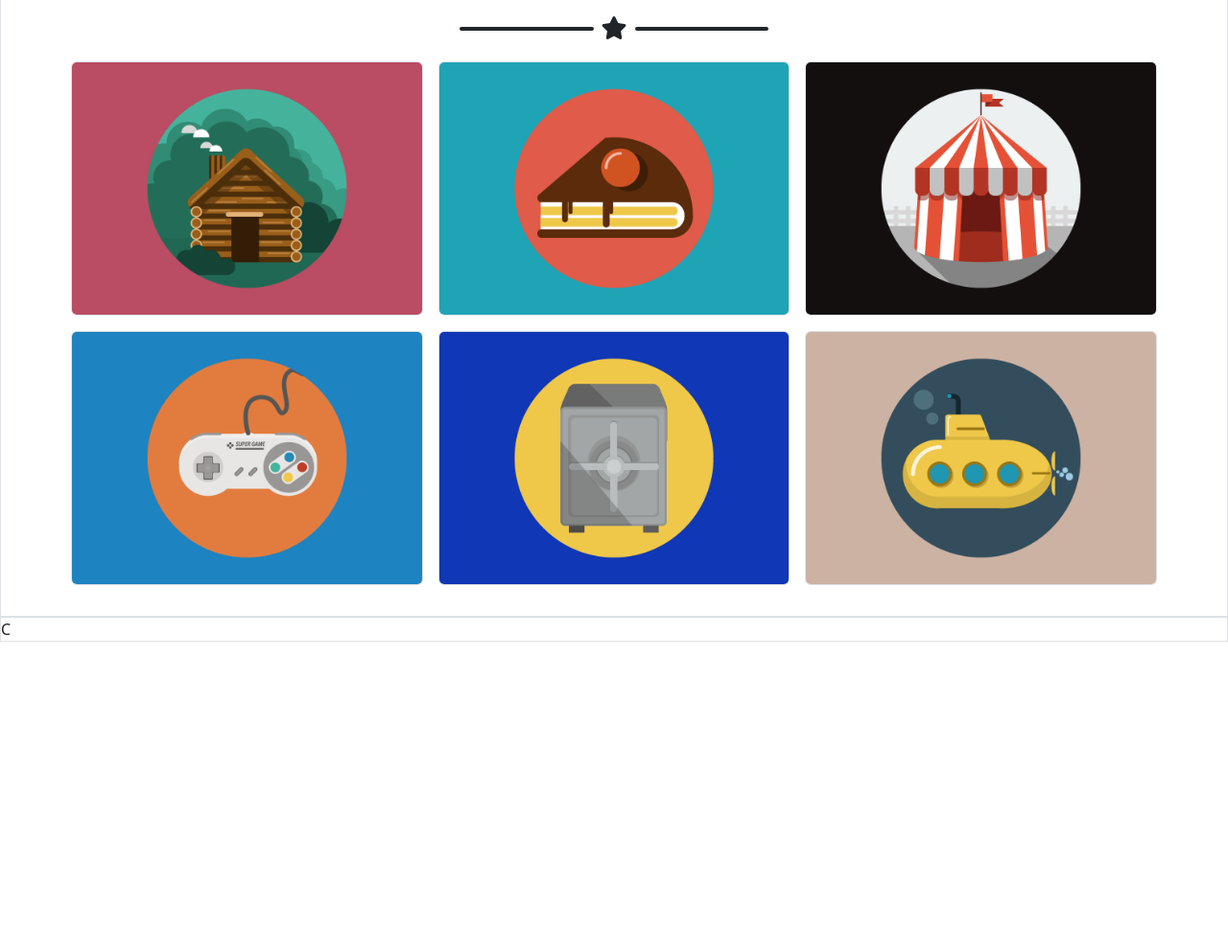
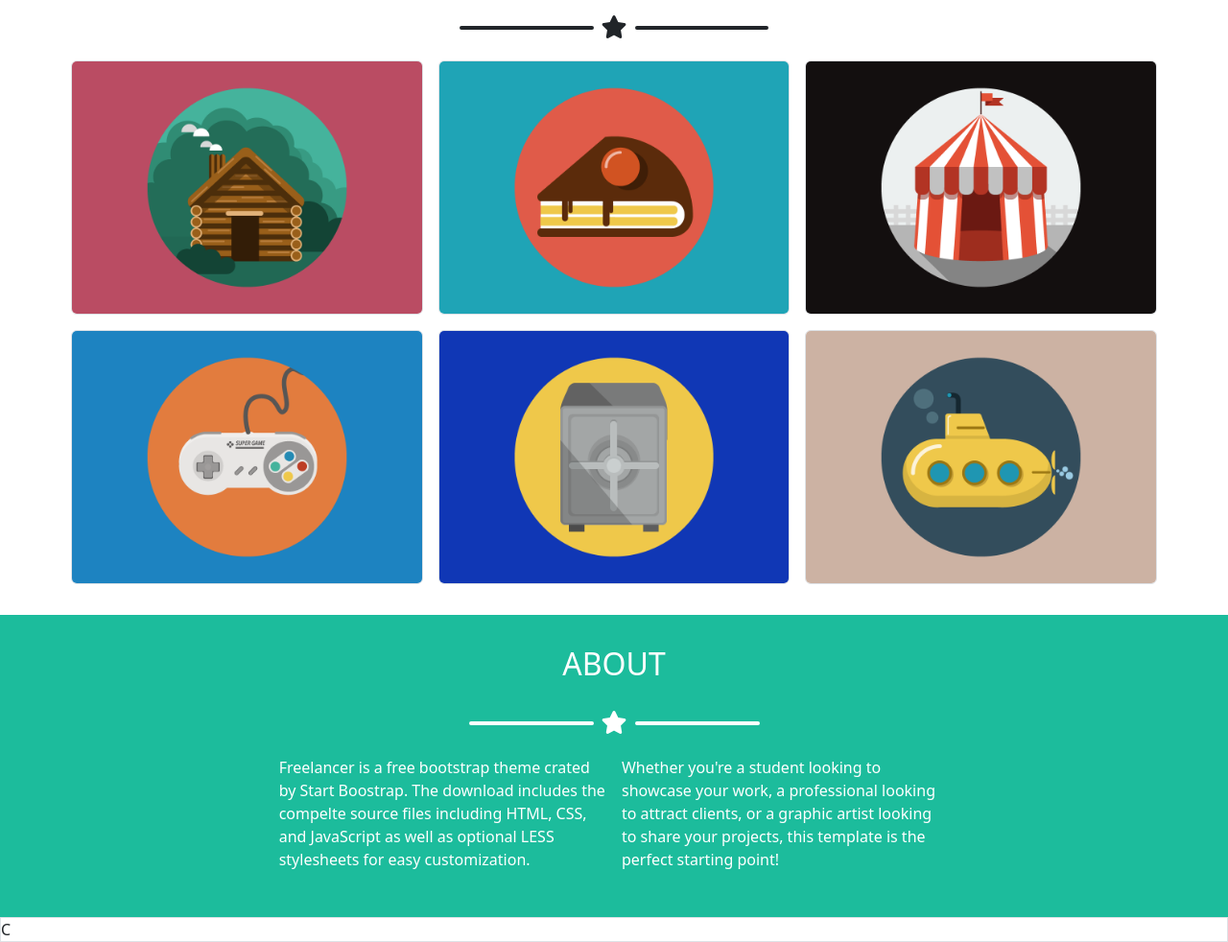
Before and after one commit to soniabergamini/html-css-bootstrap-freelancer, a plain HTML site: page index.html in a window 1280 px wide. Shown: the part 752-1734 px from the top of the page at 96% size. Before the commit the page ends 1421 px from the top, so only its background shows below. Drawn offline with nearby package versions, Linux system fonts and the light colour scheme.

Commit message:
feat(main): add about section content, style

```diff
--- a/Risorse/CSS/style.css
+++ b/Risorse/CSS/style.css
@@ -13,7 +13,8 @@ header > nav > div {
 }
 /******* MAIN STYLE *******/
 /* Hero Section */
-#heroSec {
+#heroSec ,
+#aboutSec {
     background-color: var(--greenBG);
 }
 
--- a/index.html
+++ b/index.html
@@ -30,10 +30,10 @@
                     <div class="collapse navbar-collapse justify-content-end" id="navbarTog">
                         <ul class="navbar-nav">
                             <li class="nav-item">
-                                <a class="nav-link text-white" href="#">PORTFOLIO</a>
+                                <a class="nav-link text-white" href="#portfolioSec">PORTFOLIO</a>
                             </li>
                             <li class="nav-item">
-                                <a class="nav-link text-white" href="#">ABOUT</a>
+                                <a class="nav-link text-white" href="#aboutSec">ABOUT</a>
                             </li>
                             <li class="nav-item">
                                 <a class="nav-link text-white" href="#">CONTACT</a>
@@ -47,7 +47,7 @@
                 </div>
             </nav>
     </header>
-    <main class="border">
+    <main>
         <!-- Hero Section -->
         <section class="container-fluid text-center text-white px-2 py-4" id="heroSec">
             <div class="row">
@@ -68,7 +68,7 @@
             </div>
         </section>
         <!-- Portfolio Section -->
-        <section class="container text-center px-2 py-4">
+        <section class="container text-center px-2 py-4" id="portfolioSec">
             <div class="row">
                 <div class="col-12 p-2">
                     <h2>PORTFOLIO</h2>
@@ -99,6 +99,24 @@
             </div>
         </section>
         <!-- About Section -->
+        <section class="container-fluid text-white px-2 py-4" id="aboutSec">
+            <div class="row px-5 mx-5">
+                <div class="col-12 p-2 text-center">
+                    <h2>ABOUT</h2>
+                </div>
+                <div class="col-6 p-2 offset-3 d-flex justify-content-center align-items-center text-center">
+                    <hr class="border-dark w-25 heroLine opacity-100 rounded border-white">
+                    <i class="fa-solid fa-star fa-xl mx-2"></i>
+                    <hr class="border-dark w-25 heroLine opacity-100 rounded border-white">
+                </div>
+                <div class="col-12 col-md-4 offset-md-2 p-2">
+                    <p>Freelancer is a free bootstrap theme crated by Start Boostrap. The download includes the compelte source files including HTML, CSS, and JavaScript as well as optional LESS stylesheets for easy customization.</p>
+                </div>
+                <div class="col-12 col-md-4 p-2">
+                    <p>Whether you're a student looking to showcase your work, a professional looking to attract clients, or a graphic artist looking to share your projects, this template is the perfect starting point!</p>
+                </div>
+            </div>
+        </section>
         <!-- Contact Section -->
     </main>
     <footer class="border">
```
